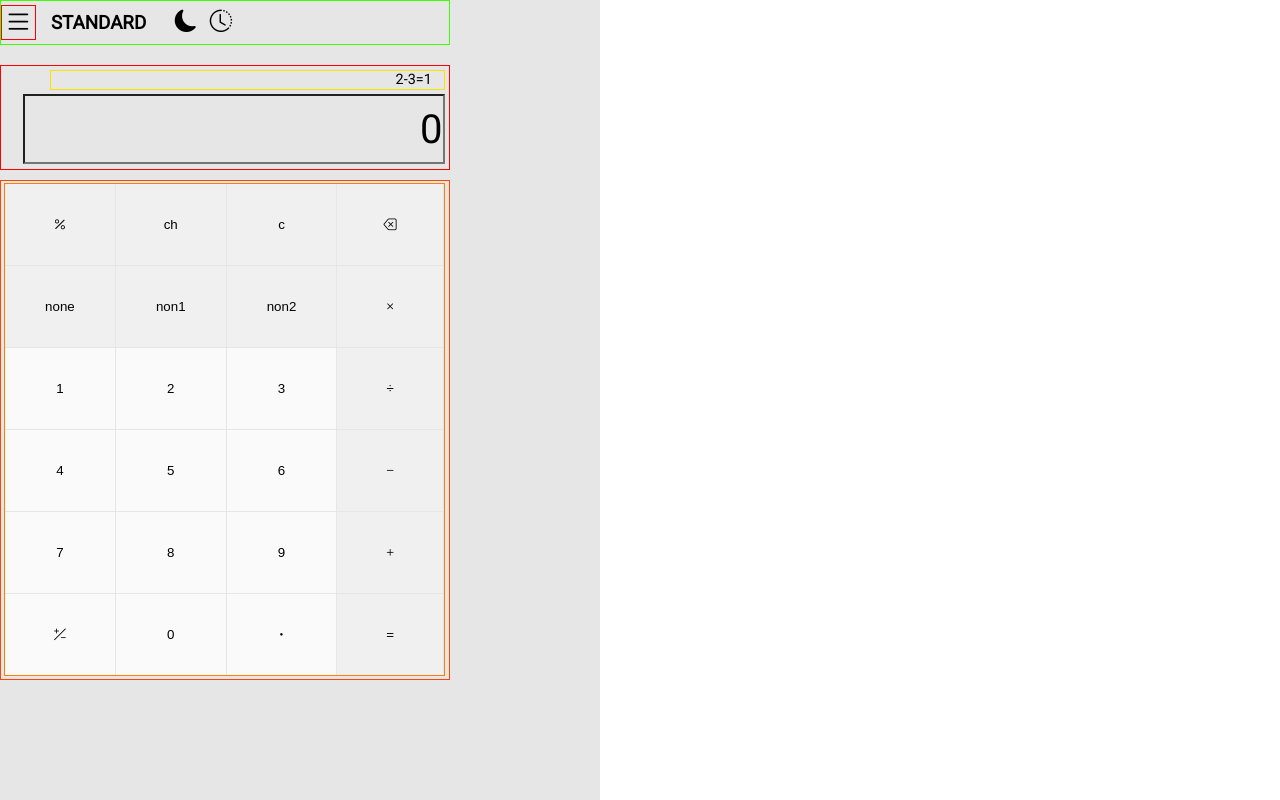
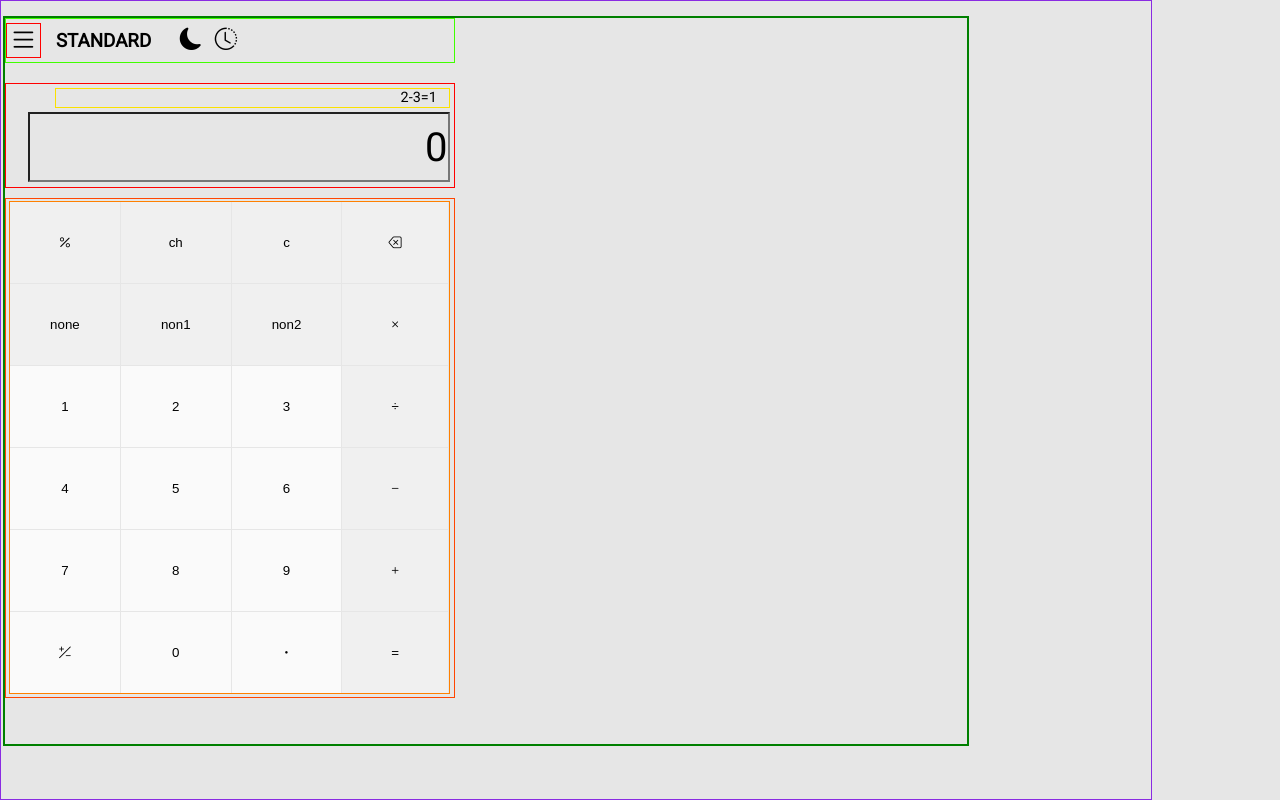
Before and after one commit to Alinaderkurdi/CALCULATOR, a website: page index.html in a window 1280 px wide. Drawn offline with nearby package versions, Linux system fonts and the light colour scheme; a web font is replaced by a local one.

Commit message:
add div contaner

```diff
--- a/index.html
+++ b/index.html
@@ -11,6 +11,8 @@
 </head>
 <body>
   <div id="main-div">
+   <div class="root-div">
+    <div class="div-contaner">
       <div class="side-section">
 
       </div>
@@ -79,6 +81,10 @@
         </div>
 
       </div>
+
+    </div>
+
+   </div>
   </div>
 </body>
 </html>
--- a/style/style.scss
+++ b/style/style.scss
@@ -21,7 +21,24 @@ body{
     width: 100%;
     height: 100vh;
     background-color: #E6E6E6;
-    max-width: 600px;
+
+  .root-div{
+    width: 90%;
+    height: 100vh;
+    border: 1px blueviolet solid;
+    min-width: 310px;
+
+    .div-contaner{
+        width: 84%;
+        height: 730px;
+        border : 2px green solid;
+        margin: 2px auto;
+        margin-top: 15px;
+        margin-left: 2px;
+        min-width: 310px;
+
+
+
 
         .side-section{
             width: 300px;
@@ -31,12 +48,12 @@ body{
             margin-top: 45px;
             margin-left: 1px;
             display: none;
+
         }
 
         .head-section{
             width: 100%;
             height: 45px;
-        //background-color: red;
             border: 1px rgb(64, 255, 0) solid;
             min-width: 310px;
             max-width: 450px;
@@ -192,4 +209,10 @@ body{
             color: black
            }
         }
+
     }
+
+  }
+
+
+}
```
Also changed, not shown: style/style.css, 1 other file. Lines whose indentation alone changed are shown as unchanged.
